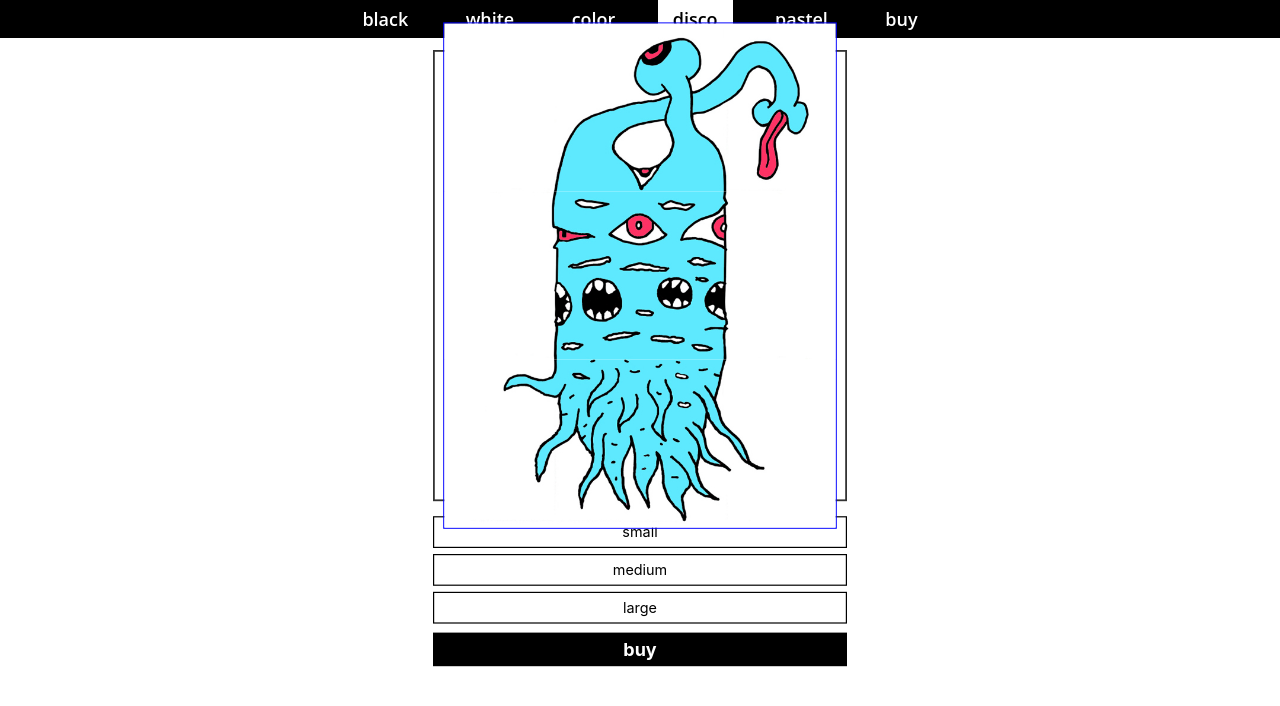
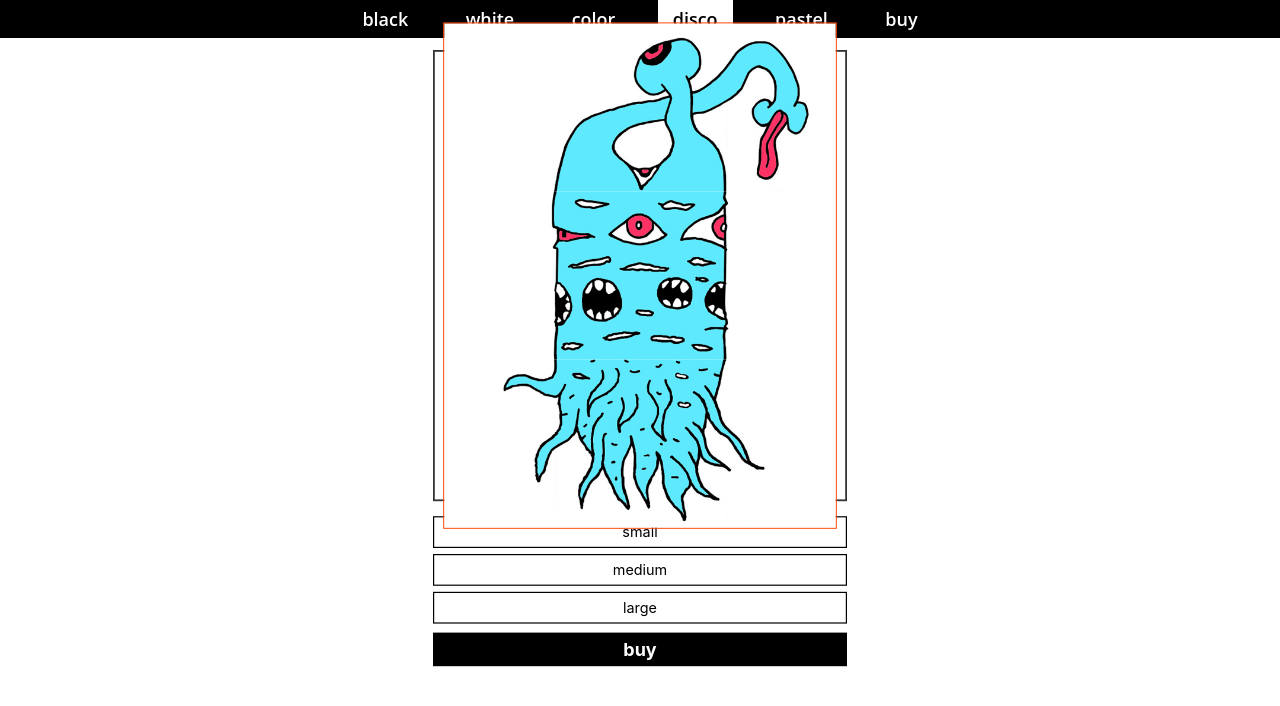
Before and after one commit to zoltanalmodo/ddisco-003, a React (Create React App) app: page /#/buy in a window 1280 px wide. Shown: the top 706 px of the page. Built offline with nearby package versions, Linux system fonts and the light colour scheme.

Commit message:
same just red

```diff
--- a/src/App.css
+++ b/src/App.css
@@ -215,7 +215,7 @@ nav {
   flex-direction: column;
   justify-content: center;
   align-items: center;
-  border: 2px solid blue;
+  border: 2px solid orangered;
   z-index: 0;
 }
 
```
